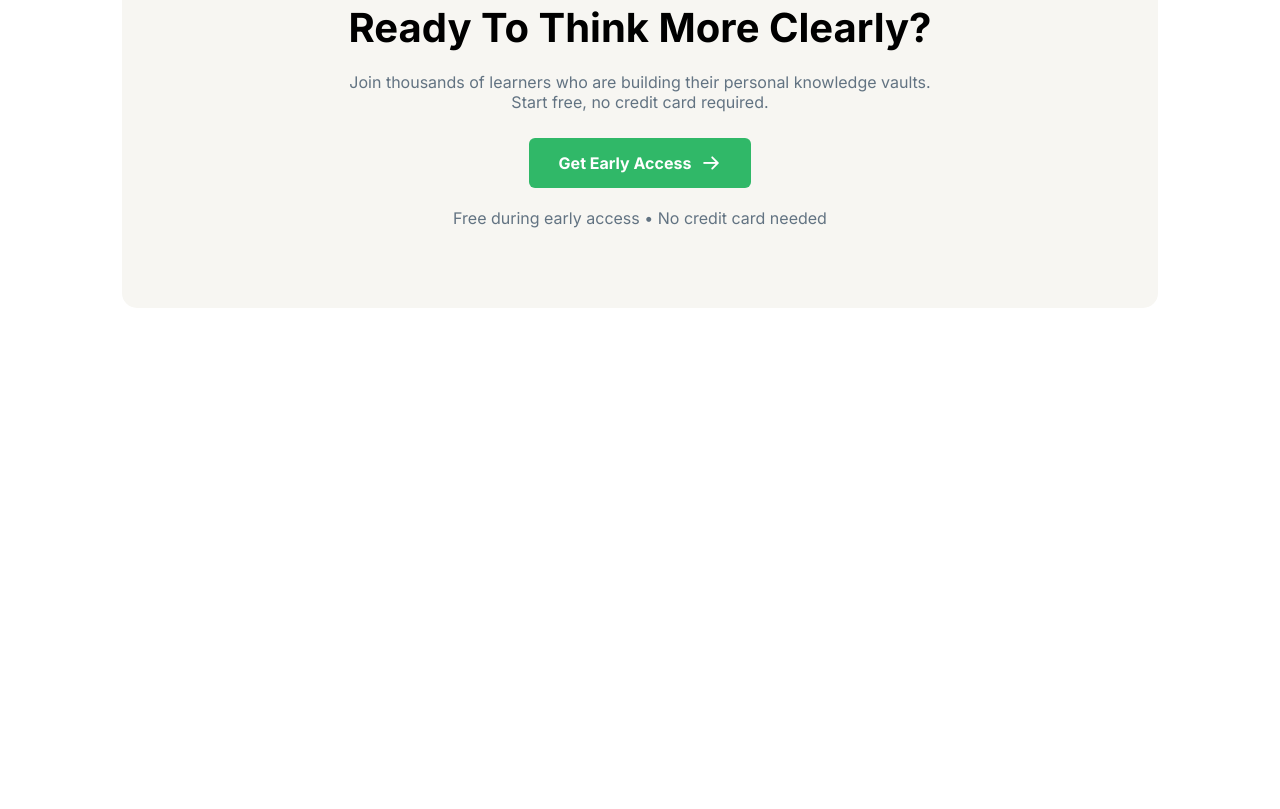
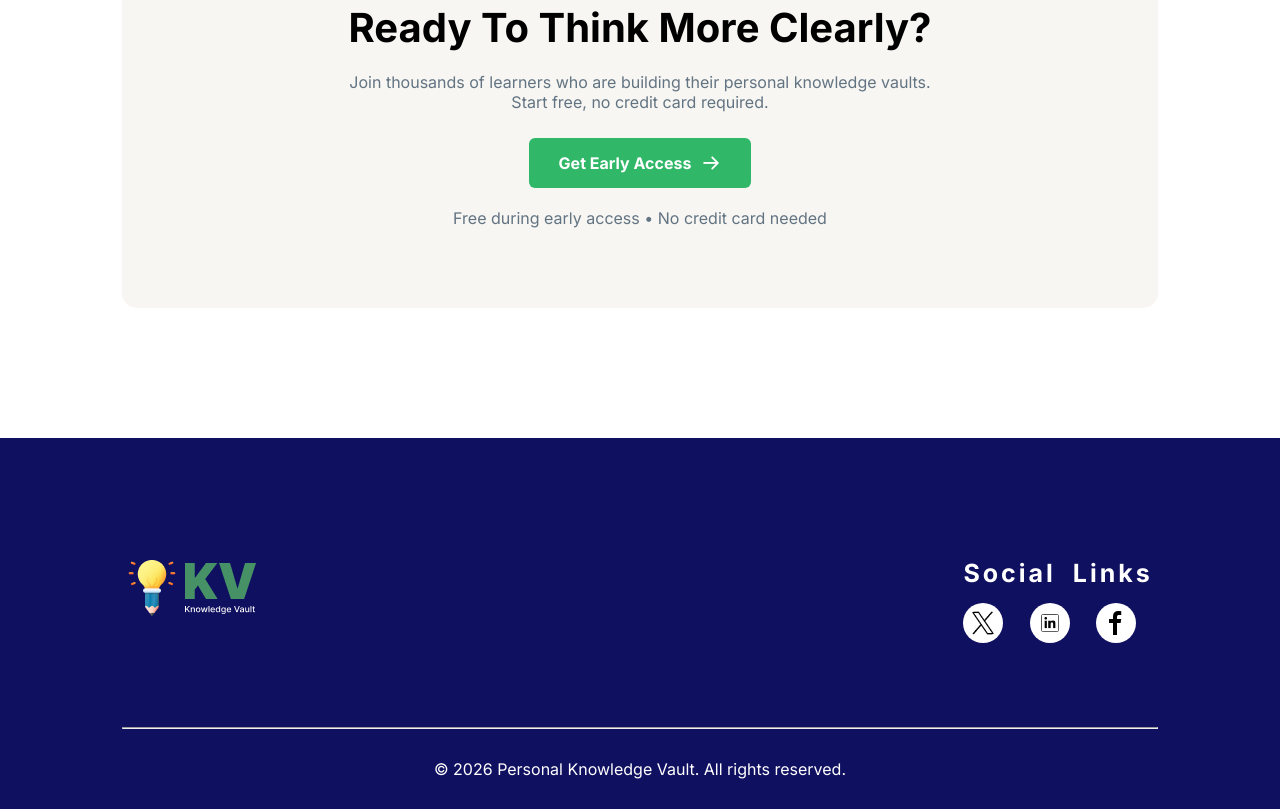
Before and after one commit to tanvirmahmud9225-ui/B13-A01-Knowledge-Vault, a plain HTML site: page index.html in a window 1280 px wide. Shown: the part 2433-3242 px from the top of the page. Before the commit the page ends 2871 px from the top, so only its background shows below. Drawn offline with Linux system fonts and the light colour scheme.

Commit message:
complete footer-section

```diff
--- a/index.html
+++ b/index.html
@@ -142,6 +142,27 @@
         </div>
     </section>
 
+    <footer>
+        <div class="footer-container">
+            <div class="footer-content">
+                <div class="logo">
+                    <img src="assets/logo-footer.png" alt="">
+                </div>
+                <div class="social">
+                    <h3>Social Links</h3>
+                    <div class="social-links">
+                        <a href=""><img src="assets/x-account.png" alt=""></a>
+                        <a href=""><img src="assets/icons8-linkedin-50.png     " alt=""></a>
+                        <a href=""><img src="assets/icons8-facebook-logo-60.png" alt=""></a>
+                    </div>
+                </div>
+            </div>
+            <div class="copyright">
+                <hr>
+                <span> &copy; 2026 Personal Knowledge Vault. All rights reserved.</span>
+            </div>
+        </div>
+    </footer>
 
 
 </body>
```
